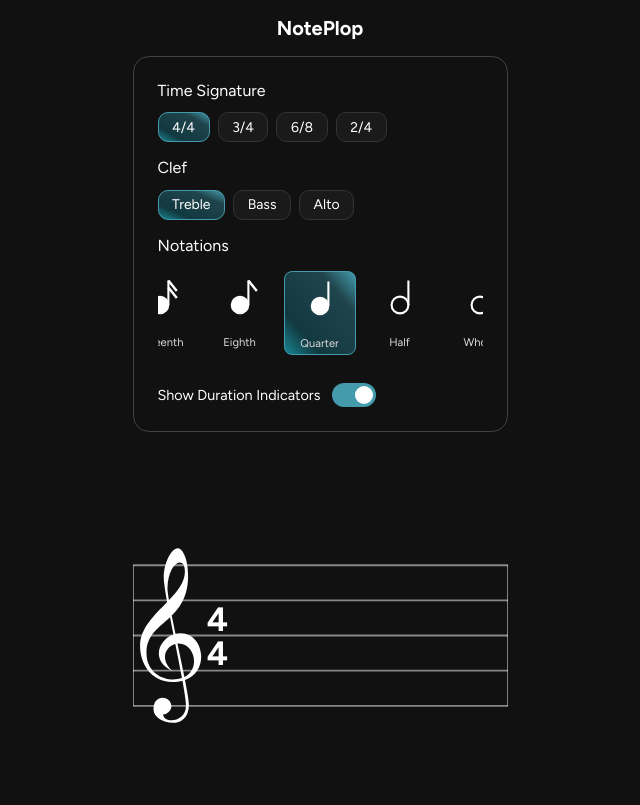
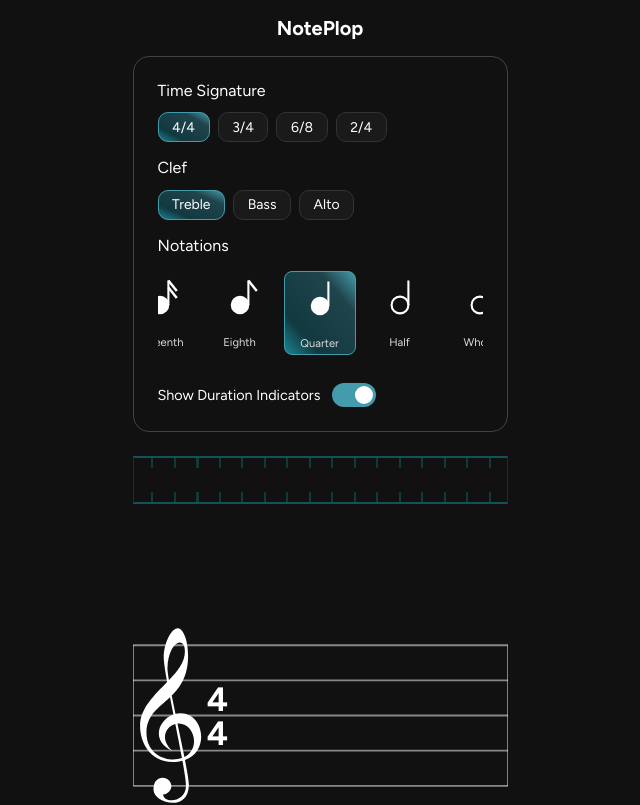
Before and after one commit to arthvadrr/noteplop, a React (Vite) app: page / in a window 1280 px wide. Shown: the top 805 px of the page, without its empty margins (320-960 px from the left). Built offline with nearby package versions, Linux system fonts and the light colour scheme.

Commit message:
feat: Rotary note placement

```diff
--- a/src/components/NotePlopper/NoteRotary.tsx
+++ b/src/components/NotePlopper/NoteRotary.tsx
@@ -1,4 +1,4 @@
-import React, { useEffect, useState, useRef } from 'react';
+import { useEffect, useState, useRef } from 'react';
 import { useScore } from '../../contexts/ScoreContext/ScoreContext';
 import type { PlacedNote } from '../../contexts/ScoreContext/ScoreContext.types';
 
@@ -12,8 +12,8 @@ import type { PlacedNote } from '../../contexts/ScoreContext/ScoreContext.types'
  */
 export default function NoteRotary(): React.ReactElement | null {
   const { activeMeasure } = useScore();
+  const [positions, setPositions] = useState<Record<string, number>>({});
   const containerRef = useRef<HTMLDivElement | null>(null);
-  const [positions, setPositions] = useState<Record<string, number>>({});
 
   if (!activeMeasure) return null;
 
@@ -29,7 +29,7 @@ export default function NoteRotary(): React.ReactElement | null {
 
       const containerRect = containerRef.current.getBoundingClientRect();
 
-      // Find note elements inside the measure SVG that carry data-note-id
+      // Find note elements inside the measure SVG that carry data-note-id which we use to set posX
       const svg = measureSlide.querySelector('svg');
 
       if (!svg) {
@@ -83,8 +83,10 @@ export default function NoteRotary(): React.ReactElement | null {
 
   if (!activeMeasure) return null;
 
-  // Snap points used by staff (must match the staff's snap grid)
-  // This matches the SNAP_POINTS built in `NotePlopper` (includes duplicates)
+  /**
+   * Snap points used by staff (must match the staff's snap grid)
+   * This matches the SNAP_POINTS built in `NotePlopper` (includes duplicates)
+   */
   const SNAP_POINTS = [
     25,
     62.5,
@@ -111,18 +113,20 @@ export default function NoteRotary(): React.ReactElement | null {
     775,
   ];
 
-  // Pitch name maps from top (small y) -> bottom (large y). Length = 23.
-  // These are diatonic letter names (no accidentals); index 15 corresponds to y=550 (bottom staff line)
+  /**
+   * Pitch name maps from top (small y) -> bottom (large y). Length = 23.
+   * These are diatonic letter names (no accidentals); index 15 corresponds to y=550 (bottom staff line)
+   */
   const trebleMap = [
-    'F','E','D','C','B','A','G','F','E','D','C','B','A','G','F','E','D','C','B','A','G','F','E'
+    'F', 'E', 'D', 'C', 'B', 'A', 'G', 'F', 'E', 'D', 'C', 'B', 'A', 'G', 'F', 'E', 'D', 'C', 'B', 'A', 'G', 'F', 'E'
   ];
 
   const bassMap = [
-    'A','G','F','E','D','C','B','A','G','F','E','D','C','B','A','G','F','E','D','C','B','A','G'
+    'A', 'G', 'F', 'E', 'D', 'C', 'B', 'A', 'G', 'F', 'E', 'D', 'C', 'B', 'A', 'G', 'F', 'E', 'D', 'C', 'B', 'A', 'G'
   ];
 
   const altoMap = [
-    'G','F','E','D','C','B','A','G','F','E','D','C','B','A','G','F','E','D','C','B','A','G','F'
+    'G', 'F', 'E', 'D', 'C', 'B', 'A', 'G', 'F', 'E', 'D', 'C', 'B', 'A', 'G', 'F', 'E', 'D', 'C', 'B', 'A', 'G', 'F'
   ];
 
   // Helper: map a note Y to the nearest snap point index
@@ -133,6 +137,7 @@ export default function NoteRotary(): React.ReactElement | null {
     for (let i = 0; i < SNAP_POINTS.length; i++) {
       const p = SNAP_POINTS[i];
       const d = Math.abs(p - y);
+
       if (d < bestDist) {
         bestDist = d;
         best = i;
@@ -152,10 +157,6 @@ export default function NoteRotary(): React.ReactElement | null {
     <div
       ref={containerRef}
       className="note-rotary"
-      style={{
-        position: 'relative',
-        pointerEvents: 'none',
-      }}
     >
       {activeMeasure.notes.map((note) => {
         const x = positions[note.id];
@@ -167,15 +168,9 @@ export default function NoteRotary(): React.ReactElement | null {
         return (
           <div
             key={note.id}
+            className="note"
             style={{
-              position: 'absolute',
               left: x,
-              top: 0,
-              transform: 'translateX(-50%) translateY(-100%)',
-              pointerEvents: 'none',
-              color: 'white',
-              fontSize: 12,
-              background: 'transparent',
             }}
           >
             {label}
--- a/src/styles/components/NotePlopper/NotePlopper.scss
+++ b/src/styles/components/NotePlopper/NotePlopper.scss
@@ -6,6 +6,7 @@
 @use './_MeasureNavigation';
 @use './_MeasureControls';
 @use './_NotationsBar';
+@use './NoteRotary';
 
 .note-plopper-tool-panel {
   display: flex;
--- /dev/null
+++ b/src/styles/components/NotePlopper/_NoteRotary.scss
@@ -0,0 +1,46 @@
+@use '../../util/variables' as *;
+
+.note-rotary {
+  position: relative;
+  height: 3rem;
+  border-top: 2px solid #135358;
+  border-bottom: 2px solid #135358;
+  border-left: 1px solid #0c3336;
+  border-right: 1px solid #0c3336;
+  margin: 1.5rem 0;
+  overflow: clip;
+
+  &::before,
+  &::after {
+    content: "";
+    position: absolute;
+    left: -5px;
+    width: 100%;
+    pointer-events: none;
+    background:
+      repeating-linear-gradient(to right,
+        #15666676 0 2px,
+        transparent 2px 22.5px),
+  }
+
+  /* Top ticks */
+  &::before {
+    top: 0;
+    height: 10px;
+  }
+
+  /* Bottom ticks */
+  &::after {
+    bottom: 0;
+    height: 10px;
+  }
+
+  .note {
+    position: absolute;
+    top: 0.5rem;
+    transform: translateX(-50%); // move to center of note head
+    font-size: 1rem;
+    color: #fff;
+    padding: 0.2rem 0.2rem;
+  }
+}
```
